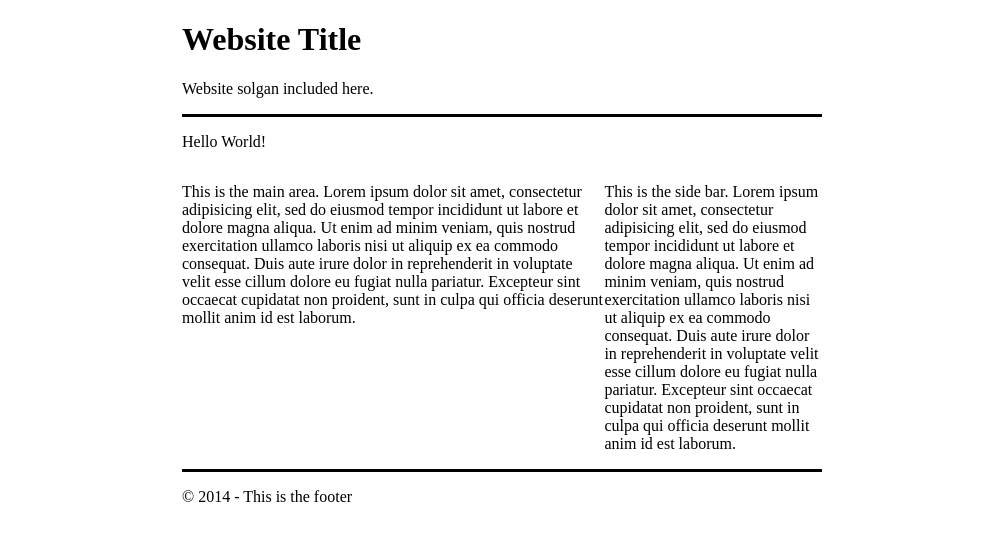
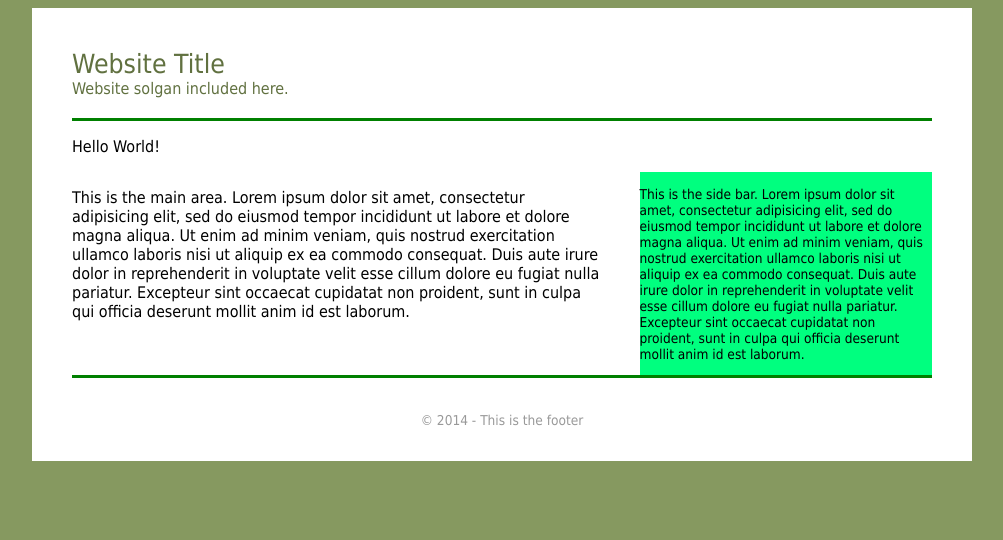
Before and after one commit to holajason/HTML, a plain HTML site: page pageLayout.html in a window 1280 px wide. Shown: the whole page, without its empty margins (138-1141 px from the left). Drawn offline with Linux system fonts and the light colour scheme.

Commit message:
Update screen.css

```diff
--- a/CSS/screen.css
+++ b/CSS/screen.css
@@ -1,22 +1,57 @@
+html{
+    background-color: #869960;
+}
+
+body{
+    font-family: Tahoma, sans-serif;
+    font-size: 100%;
+}
+
 .container{
-    max-width: 640px;
+    max-width: 940px;
     margin-left: auto;
     margin-right: auto;
+    background-color: white;
+    padding-left: 40px;
+    padding-right: 40px;
+    box-sizing: border-box;
+}
+
+body header{
+    padding-top: 40px;
+    padding-bottom: 20px;
+    color: #617140;
+}
+
+body header h1{
+    margin: 0;
+    font-weight: normal;
+    font-size: 165%;
+}
+body header p{
+    margin: 0;
+
 }
 
 .content-area{
-    border-top: 3px solid black;
-    border-bottom:  3px solid black;
+    border-top: 3px solid green;
+    border-bottom:  3px solid green;;
 }
 
 .main-area{
     width: 66%;
-    float: left
+    float: left;
+    padding-right: 40px;
+    box-sizing: border-box;
 }
 
 .sidebar{
     width: 34%;
     float: left;
+    background-color: springgreen;
+    padding: 20px 40px
+    box-sizing: border-box;
+    font-size: 85%
 }
 
 .fix{
@@ -33,6 +68,14 @@
     clear: both;
 }
 
+body footer{
+    text-align: center;
+    font-size: 85%;
+    color: #999;
+    padding-bottom: 20px;
+    padding-top: 20px;
+}
+
 .group{
     zoom :1;
 }
```
